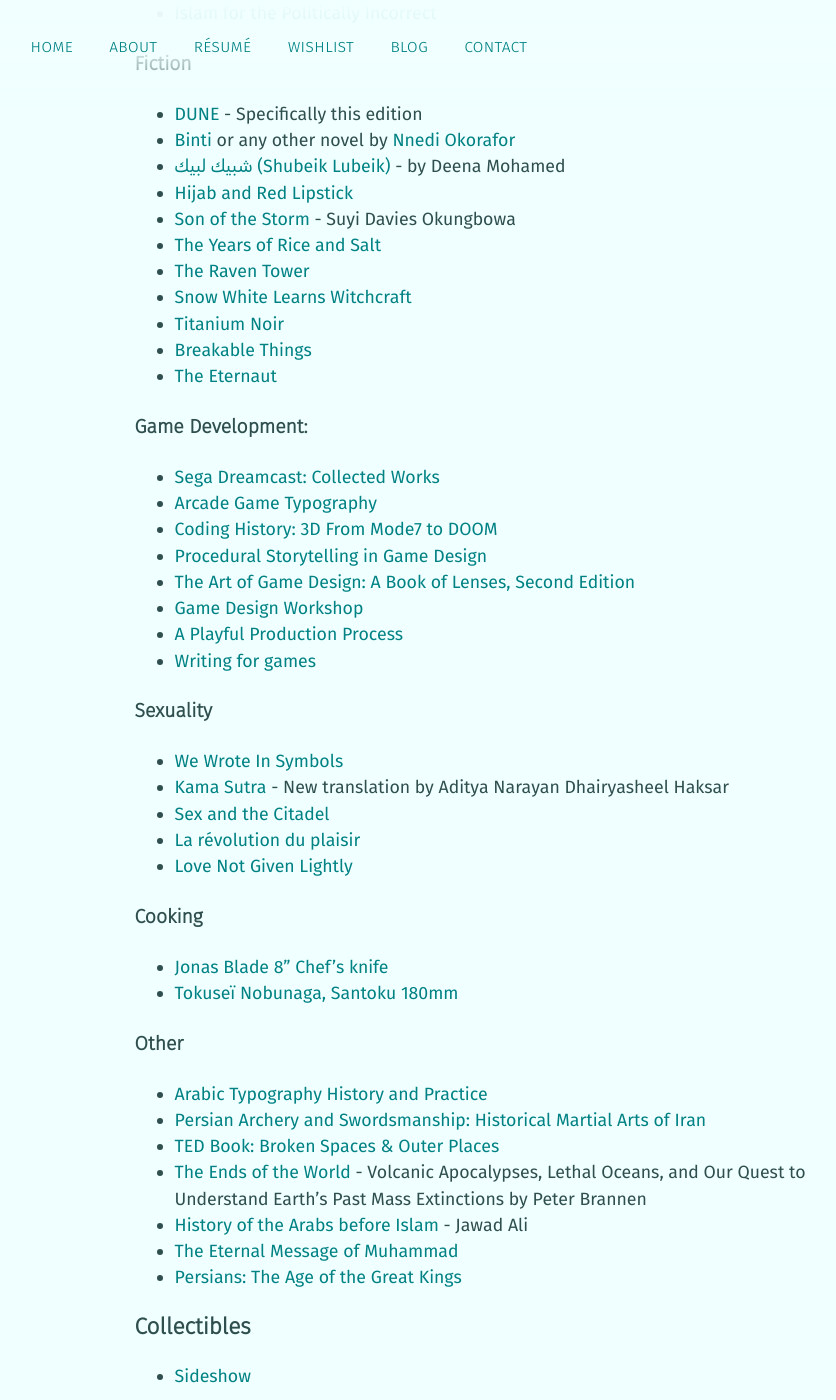
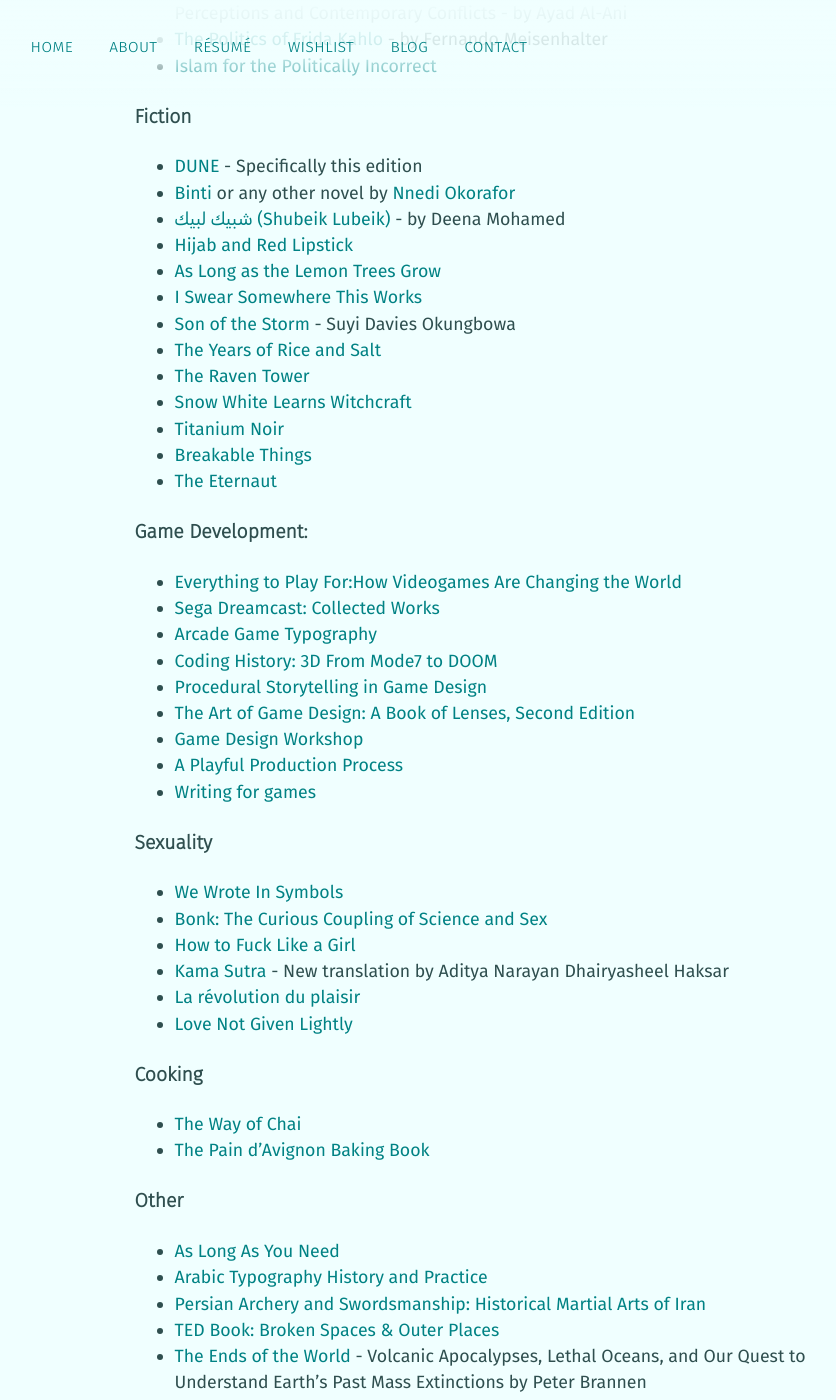
Before and after one commit to mstfacmly/mstfacmly.github.io, a Jekyll site: the page built from wishlist.md, in a window 1280 px wide and 1400 px high, scrolled down 1475 px. Shown: the whole window, without its empty margins (147-983 px from the left). Built offline with Jekyll 4.4.1, drawn with Linux system fonts in a browser that asks for light colours; nearby versions of some CDN libraries; a script that is not in the unit is left out; some of the changed text lies outside the part shown.

Commit message:
update wishlist

```diff
--- a/wishlist.md
+++ b/wishlist.md
@@ -56,6 +58,8 @@
 * [ Binti](https://www.kobo.com/ca/en/ebook/binti) or any other novel by [Nnedi Okorafor](https://www.kobo.com/ca/en/search?query=Nnedi%20Okorafor&fcsearchfield=Author)
 * [شبيك لبيك (Shubeik Lubeik)](https://maamoulpress.com/Shubeik-Lubeik-By-Deena-Mohamed) - by Deena Mohamed
 * [Hijab and Red Lipstick](https://www.hashtagpress.co.uk/product-page/hijab-and-red-lipstick-by-yousra-imran)
+* [As Long as the Lemon Trees Grow](https://shop.librairieleuguelionne.com/item/oR7uwsLR1Xt2l5QaMh1fgg)
+* [I Swear Somewhere This Works](https://shop.librairieleuguelionne.com/item/MykcUDJ8lhtY4zUVAU2f6w)
 * [Son of the Storm](https://www.indiebound.org/book/9780316428941) - Suyi Davies Okungbowa
 * [The Years of Rice and Salt](https://www.kimstanleyrobinson.info/node/345)
 * [The Raven Tower](https://www.kobo.com/ca/en/ebook/the-raven-tower)
@@ -65,6 +69,7 @@
 * [The Eternaut](https://www.fantagraphics.com/products/the-eternaut)
 
 #### Game Development:
+* [ Everything to Play For:How Videogames Are Changing the World](https://www.versobooks.com/en-ca/products/3086-everything-to-play-for)
 * [Sega Dreamcast: Collected Works](https://readonlymemory.vg/shop/book/sega-dreamcast-collected-works/)
 * [Arcade Game Typography](https://readonlymemory.vg/shop/book/arcade-game-typography/)
 * [Coding History: 3D From Mode7 to DOOM](https://codinghistory.backerkit.com/community_shares/3941005)
@@ -76,16 +81,18 @@
 
 #### Sexuality
 * [We Wrote In Symbols](https://saqibooks.com/books/saqi/we-wrote-in-symbols/)
+* [Bonk: The Curious Coupling of Science and Sex](https://www.maryroach.net/bonk.html)
+* [How to Fuck Like a Girl](https://shop.librairieleuguelionne.com/item/fJ3W38gbgYQujpBKQMd4rQ)
 * [Kama Sutra](https://www.penguinrandomhouse.com/books/310597/kama-sutra-by-vatsyayana/9780143106593) - New translation by Aditya Narayan Dhairyasheel Haksar
-* [Sex and the Citadel](https://www.kobo.com/ca/en/ebook/sex-and-the-citadel)
 * [La révolution du plaisir](https://www.kobo.com/ca/en/ebook/la-revolution-du-plaisir-1)
 * [Love Not Given Lightly](https://www.kobo.com/ca/en/ebook/love-not-given-lightly-1)
 
 #### Cooking
-* [Jonas Blade 8" Chef's knife](https://jonasblade.com/product/8-chefs-knife/)
-* [Tokuseï Nobunaga, Santoku 180mm](https://www.lemouleur.com/couteaujaponais/tokusei-nobunaga-gyuto-180)
+* [The Way of Chai](https://www.thewayofchai.com/)
+* [The Pain d'Avignon Baking Book](https://drawnandquarterly.leslibraires.ca/livres/the-pain-d-avignon-baking-book-uliks-fehmiu-9780525536116.html)
 
 #### Other
+* [As Long As You Need](https://www.thomasnelson.com/p/as-long-as-you-need/)
 * [Arabic Typography History and Practice](https://www.niggli.ch/en/produkt/arabic-typography/)
 * [Persian Archery and Swordsmanship: Historical Martial Arts of Iran](http://www.moshtaghkhorasani.com/books/persian-archery-and-swordsmanship/)
 * [TED Book: Broken Spaces & Outer Places](https://www.ted.com/read/ted-books/ted-books-library/broken-spaces-outer-places)
```
Also changed, not shown: other parts of wishlist.md (+3 -2 lines).
